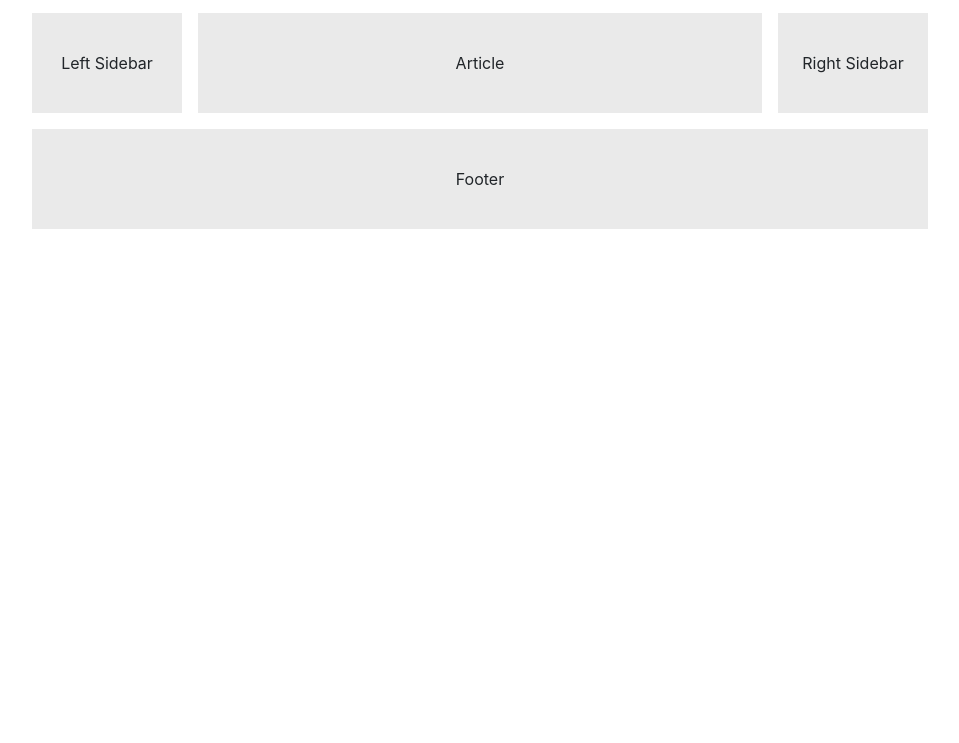
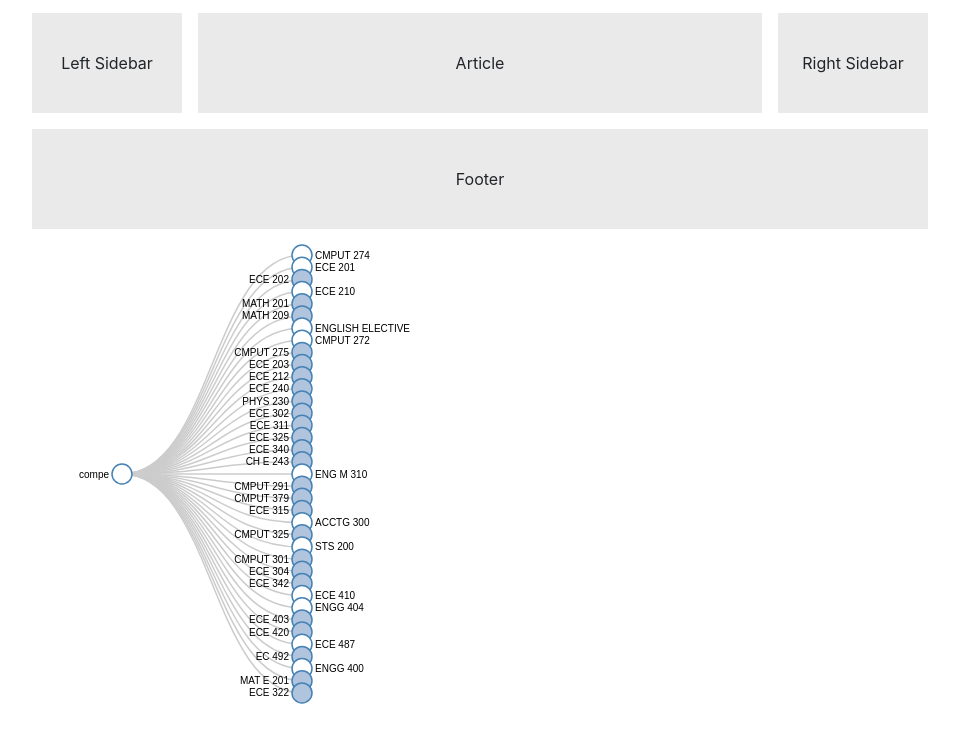
Before and after one commit to Flow-Requisites/FloReq, a website: page index.html in a window 1280 px wide. Shown: the part 119-862 px from the top of the page, without its empty margins (160-1119 px from the left). Drawn offline with nearby package versions, Linux system fonts and the light colour scheme.

Commit message:
Switched over to d3 v4

```diff
--- a/index.html
+++ b/index.html
@@ -39,10 +39,10 @@
 
     <!-- Optional JavaScript -->
     <!-- jQuery first, then Popper.js, then Bootstrap JS -->
-    <script src="https://code.jquery.com/jquery-3.2.1.slim.min.js" integrity="sha384-KJ3o2DKtIkvYIK3UENzmM7KCkRr/rE9/Qpg6aAZGJwFDMVNA/GpGFF93hXpG5KkN" crossorigin="anonymous"></script>
+    <script src="https://code.jquery.com/jquery-3.3.1.js"></script>
     <script src="https://cdnjs.cloudflare.com/ajax/libs/popper.js/1.12.9/umd/popper.min.js" integrity="sha384-ApNbgh9B+Y1QKtv3Rn7W3mgPxhU9K/ScQsAP7hUibX39j7fakFPskvXusvfa0b4Q" crossorigin="anonymous"></script>
     <script src="https://maxcdn.bootstrapcdn.com/bootstrap/4.0.0/js/bootstrap.min.js" integrity="sha384-JZR6Spejh4U02d8jOt6vLEHfe/JQGiRRSQQxSfFWpi1MquVdAyjUar5+76PVCmYl" crossorigin="anonymous"></script>
-    <script src="//d3js.org/d3.v3.min.js"></script>
+    <script src="//d3js.org/d3.v4.min.js"></script>
     <script src="js/main.js"></script>
     </body>
 </html>
--- a/js/main.js
+++ b/js/main.js
@@ -1,135 +1,174 @@
 $(function () {
 
-  var margin = {top: 20, right: 120, bottom: 20, left: 120},
-      width = 960 - margin.right - margin.left,
-      height = 800 - margin.top - margin.bottom;
+  // Set the dimensions and margins of the diagram
+  var margin = {top: 20, right: 90, bottom: 30, left: 90},
+      width = 960 - margin.left - margin.right,
+      height = 500 - margin.top - margin.bottom;
+
+  // append the svg object to the body of the page
+  // appends a 'group' element to 'svg'
+  // moves the 'group' element to the top left margin
+  var svg = d3.select("body").append("svg")
+      .attr("width", width + margin.right + margin.left)
+      .attr("height", height + margin.top + margin.bottom)
+    .append("g")
+      .attr("transform", "translate("
+            + margin.left + "," + margin.top + ")");
 
   var i = 0,
       duration = 750,
       root;
 
-  var tree = d3.layout.tree()
-      .size([height, width]);
-
-  var diagonal = d3.svg.diagonal()
-      .projection(function(d) { return [d.y, d.x]; });
-
-    var svg = d3.select("body").append("svg")
-    .attr("width", width + margin.right + margin.left)
-    .attr("height", height + margin.top + margin.bottom)
-  .append("g")
-    .attr("transform", "translate(" + margin.left + "," + margin.top + ")");
-
-
   d3.json("../data.json", function(error, flare) {
     if (error) throw error;
+    // declares a tree layout and assigns the size
+    var treemap = d3.tree().size([height, width]);
 
-  root = flare.COMPE;
+    // Assigns parent, children, height, depth
+    root = d3.hierarchy(flare.department[0], function(d) { return d.children; });
     root.x0 = height / 2;
     root.y0 = 0;
 
+    // Collapse after the second level
+    root.children.forEach(collapse);
+
+    update(root);
+
+    // Collapse the node and all it's children
     function collapse(d) {
-      if (d.children) {
+      if(d.children) {
         d._children = d.children;
         d._children.forEach(collapse);
         d.children = null;
       }
     }
 
-    root.children.forEach(collapse);
-    update(root);
+    function update(source) {
+
+      // Assigns the x and y position for the nodes
+      var treeData = treemap(root);
+
+      // Compute the new tree layout.
+      var nodes = treeData.descendants(),
+          links = treeData.descendants().slice(1);
+
+      // Normalize for fixed-depth.
+      nodes.forEach(function(d){ d.y = d.depth * 180; });
+
+      // ****************** Nodes section ***************************
+
+      // Update the nodes...
+      var node = svg.selectAll('g.node')
+          .data(nodes, function(d) {return d.id || (d.id = ++i); });
+
+      // Enter any new modes at the parent's previous position.
+      var nodeEnter = node.enter().append('g')
+          .attr('class', 'node')
+          .attr("transform", function(d) {
+            return "translate(" + source.y0 + "," + source.x0 + ")";
+        })
+        .on('click', click);
+
+      // Add Circle for the nodes
+      nodeEnter.append('circle')
+          .attr('class', 'node')
+          .attr('r', 1e-6)
+          .style("fill", function(d) {
+              return d._children ? "lightsteelblue" : "#fff";
           });
 
-  d3.select(self.frameElement).style("height", "800px");
+      // Add labels for the nodes
+      nodeEnter.append('text')
+          .attr("dy", ".35em")
+          .attr("x", function(d) {
+              return d.children || d._children ? -13 : 13;
+          })
+          .attr("text-anchor", function(d) {
+              return d.children || d._children ? "end" : "start";
+          })
+          .text(function(d) { return d.data.name; });
 
-  function update(source) {
+      // UPDATE
+      var nodeUpdate = nodeEnter.merge(node);
 
-    // Compute the new tree layout.
-    var nodes = tree.nodes(root).reverse(),
-        links = tree.links(nodes);
-
-    // Normalize for fixed-depth.
-    nodes.forEach(function(d) {
-        console.log(d.depth);
-        d.y = width - d.depth * 180;
+      // Transition to the proper position for the node
+      nodeUpdate.transition()
+        .duration(duration)
+        .attr("transform", function(d) {
+            return "translate(" + d.y + "," + d.x + ")";
         });
 
-    // Update the nodes…
-    var node = svg.selectAll("g.node")
-        .data(nodes, function(d) { return d.id || (d.id = ++i); });
+      // Update the node attributes and style
+      nodeUpdate.select('circle.node')
+        .attr('r', 10)
+        .style("fill", function(d) {
+            return d._children ? "lightsteelblue" : "#fff";
+        })
+        .attr('cursor', 'pointer');
 
-    // Enter any new nodes at the parent's previous position.
-    var nodeEnter = node.enter().append("g")
-        .attr("class", "node")
-        .attr("transform", function(d) { return "translate(" + source.y0 + "," + source.x0 + ")"; })
-        .on("click", click);
 
-    nodeEnter.append("circle")
-        .attr("r", 1e-6)
-        .style("fill", function(d) { return d._children ? "lightsteelblue" : "#fff"; });
-
-    nodeEnter.append("text")
-        .attr("x", function(d) { return d.children || d._children ? 10 : -10; })
-        .attr("dy", ".35em")
-        .attr("text-anchor", function(d) { return d.children || d._children ? "start" : "end"; })
-        .text(function(d) { return d.name; })
-        .style("fill-opacity", 1e-6);
-
-    // Transition nodes to their new position.
-    var nodeUpdate = node.transition()
-        .duration(duration)
-        .attr("transform", function(d) { return "translate(" + d.y + "," + d.x + ")"; });
-
-    nodeUpdate.select("circle")
-        .attr("r", 4.5)
-        .style("fill", function(d) { return d._children ? "lightsteelblue" : "#fff"; });
-
-    nodeUpdate.select("text")
-        .style("fill-opacity", 1);
-
-    // Transition exiting nodes to the parent's new position.
+      // Remove any exiting nodes
       var nodeExit = node.exit().transition()
           .duration(duration)
-        .attr("transform", function(d) { return "translate(" + source.y + "," + source.x + ")"; })
-        .remove();
-
-    nodeExit.select("circle")
-        .attr("r", 1e-6);
-
-    nodeExit.select("text")
-        .style("fill-opacity", 1e-6);
-
-    // Update the links…
-    var link = svg.selectAll("path.link")
-        .data(links, function(d) { return d.target.id; });
-
-    // Enter any new links at the parent's previous position.
-    link.enter().insert("path", "g")
-        .attr("class", "link")
-        .attr("d", function(d) {
-          var o = {x: source.x0, y: source.y0};
-          return diagonal({source: o, target: o});
-        });
-
-    // Transition links to their new position.
-    link.transition()
-        .duration(duration)
-        .attr("d", diagonal);
-
-    // Transition exiting nodes to the parent's new position.
-    link.exit().transition()
-        .duration(duration)
-        .attr("d", function(d) {
-          var o = {x: source.x, y: source.y};
-          return diagonal({source: o, target: o});
+          .attr("transform", function(d) {
+              return "translate(" + source.y + "," + source.x + ")";
           })
           .remove();
 
-    // Stash the old positions for transition.
-    nodes.forEach(function(d) {
+      // On exit reduce the node circles size to 0
+      nodeExit.select('circle')
+        .attr('r', 1e-6);
+
+      // On exit reduce the opacity of text labels
+      nodeExit.select('text')
+        .style('fill-opacity', 1e-6);
+
+      // ****************** links section ***************************
+
+      // Update the links...
+      var link = svg.selectAll('path.link')
+          .data(links, function(d) { return d.id; });
+
+      // Enter any new links at the parent's previous position.
+      var linkEnter = link.enter().insert('path', "g")
+          .attr("class", "link")
+          .attr('d', function(d){
+            var o = {x: source.x0, y: source.y0};
+            return diagonal(o, o);
+          });
+
+      // UPDATE
+      var linkUpdate = linkEnter.merge(link);
+
+      // Transition back to the parent element position
+      linkUpdate.transition()
+          .duration(duration)
+          .attr('d', function(d){ return diagonal(d, d.parent); });
+
+      // Remove any exiting links
+      var linkExit = link.exit().transition()
+          .duration(duration)
+          .attr('d', function(d) {
+            var o = {x: source.x, y: source.y};
+            return diagonal(o, o);
+          })
+          .remove();
+
+      // Store the old positions for transition.
+      nodes.forEach(function(d){
         d.x0 = d.x;
         d.y0 = d.y;
       });
+
+      // Creates a curved (diagonal) path from parent to the child nodes
+      function diagonal(s, d) {
+
+        path = `M ${s.y} ${s.x}
+                C ${(s.y + d.y) / 2} ${s.x},
+                  ${(s.y + d.y) / 2} ${d.x},
+                  ${d.y} ${d.x}`;
+
+        return path;
       }
 
       // Toggle children on click.
@@ -143,5 +182,7 @@ d3.json("../data.json", function(error, flare) {
           }
         update(d);
       }
+    }
+  });
 
 });
```
Lines whose indentation alone changed are shown as unchanged.
